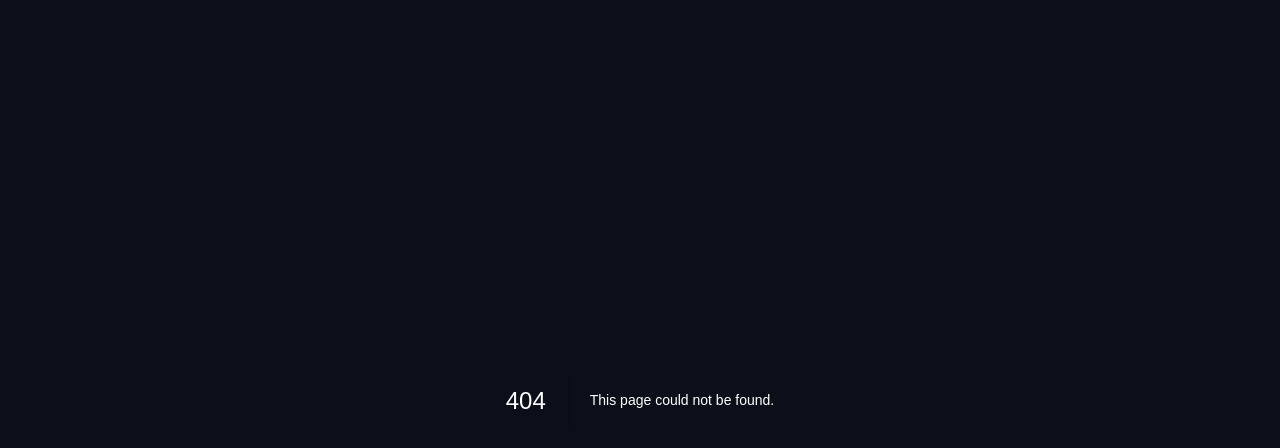
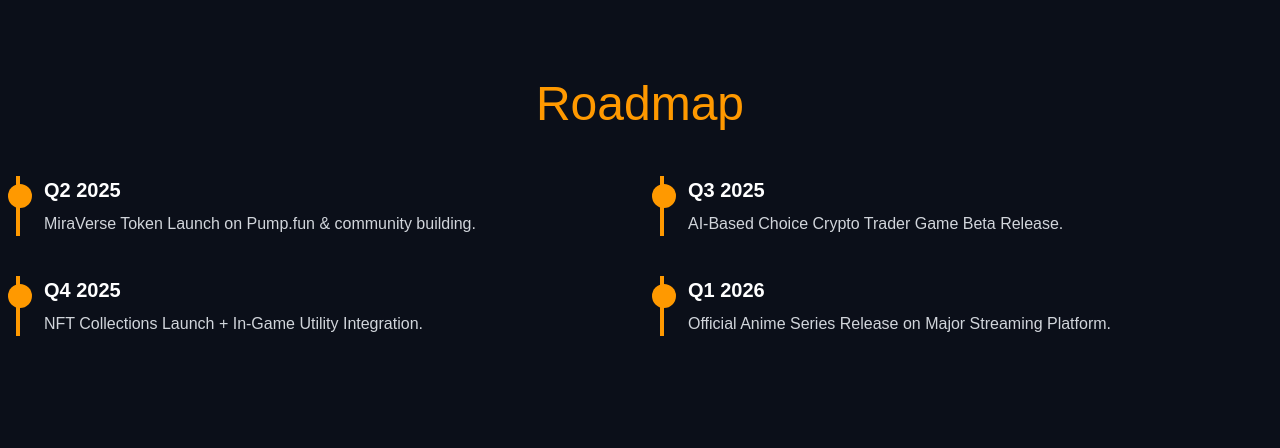
Before and after one commit to PumpaCto/Mentir, a Next.js app: page /roadmap in a window 1280 px wide. Before the commit this address had no page. Shown: the top 448 px of the page. Built offline with nearby package versions, Linux system fonts and the light colour scheme.

Commit message:
Create roadmap.jsx

```diff
--- /dev/null
+++ b/src/pages/roadmap.jsx
@@ -0,0 +1,16 @@
+import Head from "next/head";
+import Roadmap from "@/components/Roadmap";
+
+const RoadmapPage = () => {
+  return (
+    <>
+      <Head>
+        <title>Roadmap | MiraVerse Token</title>
+        <meta name="description" content="Discover the future milestones of MiraVerse Token." />
+      </Head>
+      <Roadmap />
+    </>
+  );
+};
+
+export default RoadmapPage;
```
